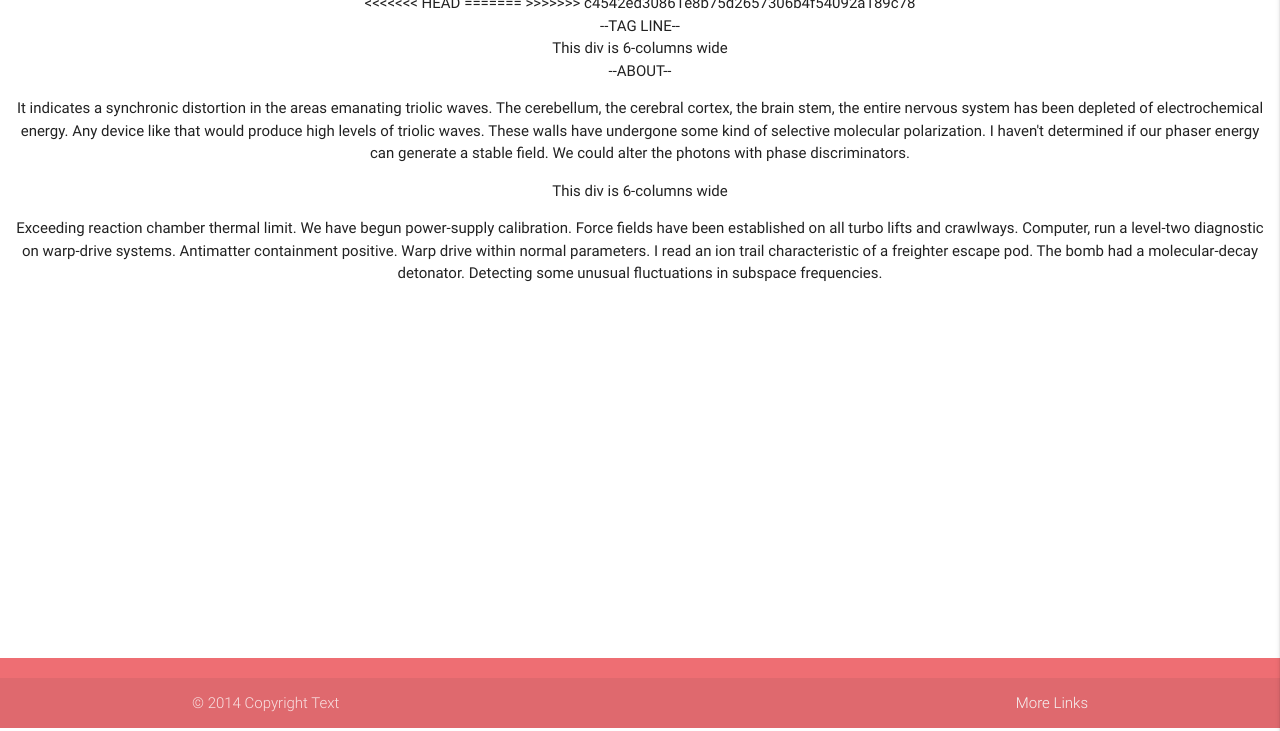
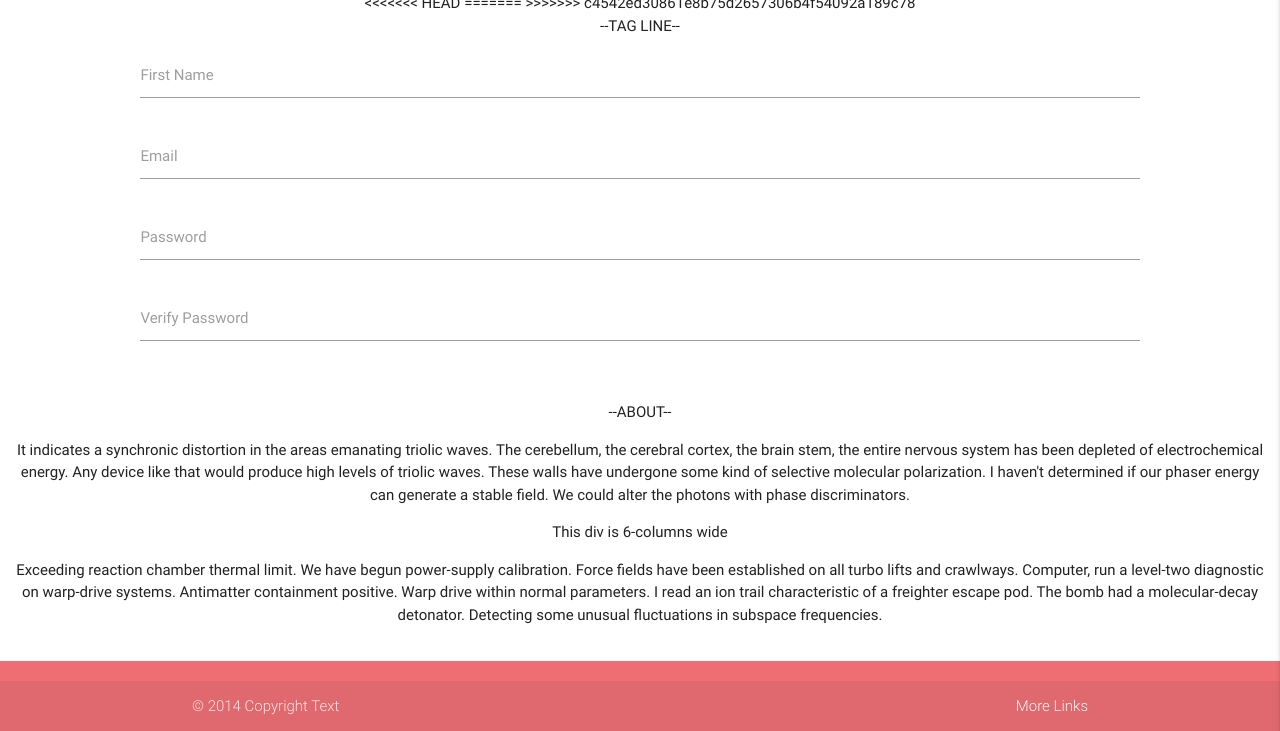
Before and after one commit to xchau/Q2-Project, a plain HTML site: page public/index.html in a window 1280 px wide. Shown: the part 72-803 px from the top of the page. Drawn offline with nearby package versions, Linux system fonts and the light colour scheme.

Commit message:
Making the form

```diff
--- a/public/index.html
+++ b/public/index.html
@@ -48,7 +48,36 @@
           <div class="row">
 <<<<<<< HEAD
             <div class="col s12">--TAG LINE--</div>
-            <div class="col s12">This div is 6-columns wide</div>
+
+            <div class="col s10 offset-s1">
+              <div id="registrationForm">
+                <div class="row">
+                  <form class="col s12">
+                    <div class="row">
+                      <div class="input-field col s12">
+                        <input id="first_name" type="text" class="validate">
+                        <label for="first_name">First Name</label>
+                      </div>
+
+                      <div class="input-field col s12">
+                        <input id="email" type="email" class="validate">
+                        <label for="email">Email</label>
+                      </div>
+
+                      <div class="input-field col s12">
+                        <input id="password" type="password" class="validate">
+                        <label for="password">Password</label>
+                      </div>
+                      <div class="input-field col s12">
+                        <input id="password" type="password" class="validate">
+                        <label for="password">Verify Password</label>
+                      </div>
+                    </div>
+                  </form>
+                </div>
+              </div>
+            </div>
+
             <div class="col s12">--ABOUT--</div>
 =======
             <div class="col s12">
```
